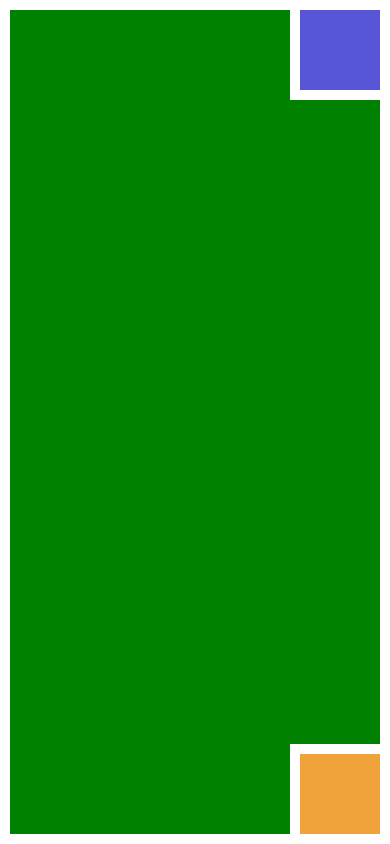
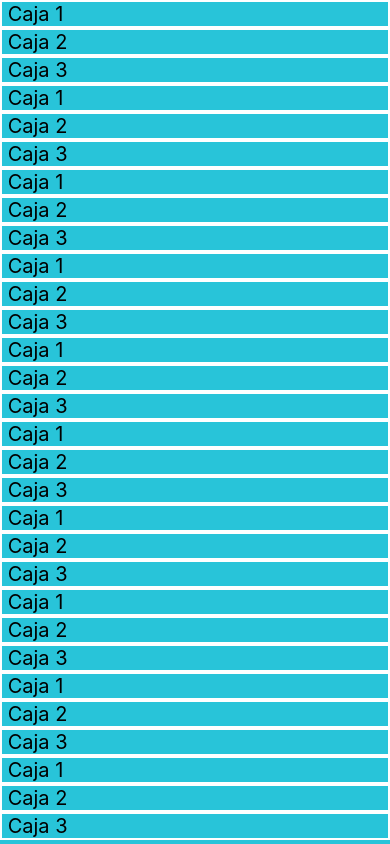
Before and after one commit to MeloGon/FirstApp-RN, a React Native app: screen / in a window 390 px wide. Built offline with nearby package versions, Linux system fonts and the light colour scheme.

Commit message:
practica flex

```diff
--- a/App.tsx
+++ b/App.tsx
@@ -5,6 +5,7 @@
 import { SafeAreaView } from 'react-native';
 import { DimensionesScreen } from './src/screens/DimensionesScreen';
 import { PositionScreen } from './src/screens/PositionScreen';
+import { FlexScreen } from './src/screens/FlexScreen';
 
 const App = () => {
   return (
@@ -13,7 +14,8 @@
     <SafeAreaView style={{flex:1}}>
       {/* <BoxObjectModelScreen /> */}
       {/* <DimensionesScreen/> */}
-      <PositionScreen/>
+      {/* <PositionScreen/> */}
+      <FlexScreen/>
     </SafeAreaView>
   )
 }
--- /dev/null
+++ b/src/screens/FlexScreen.tsx
@@ -0,0 +1,64 @@
+import React from 'react'
+import { StyleSheet, Text, View } from 'react-native'
+
+export const FlexScreen = () => {
+  return (
+    <View style={styles.container}>
+      <Text style={styles.caja1}> Caja 1</Text>
+      <Text style={styles.caja2}> Caja 2</Text>
+      <Text style={styles.caja3}> Caja 3</Text>
+      <Text style={styles.caja1}> Caja 1</Text>
+      <Text style={styles.caja2}> Caja 2</Text>
+      <Text style={styles.caja3}> Caja 3</Text>
+      <Text style={styles.caja1}> Caja 1</Text>
+      <Text style={styles.caja2}> Caja 2</Text>
+      <Text style={styles.caja3}> Caja 3</Text>
+      <Text style={styles.caja1}> Caja 1</Text>
+      <Text style={styles.caja2}> Caja 2</Text>
+      <Text style={styles.caja3}> Caja 3</Text>
+      <Text style={styles.caja1}> Caja 1</Text>
+      <Text style={styles.caja2}> Caja 2</Text>
+      <Text style={styles.caja3}> Caja 3</Text>
+      <Text style={styles.caja1}> Caja 1</Text>
+      <Text style={styles.caja2}> Caja 2</Text>
+      <Text style={styles.caja3}> Caja 3</Text>
+      <Text style={styles.caja1}> Caja 1</Text>
+      <Text style={styles.caja2}> Caja 2</Text>
+      <Text style={styles.caja3}> Caja 3</Text>
+      <Text style={styles.caja1}> Caja 1</Text>
+      <Text style={styles.caja2}> Caja 2</Text>
+      <Text style={styles.caja3}> Caja 3</Text>
+      <Text style={styles.caja1}> Caja 1</Text>
+      <Text style={styles.caja2}> Caja 2</Text>
+      <Text style={styles.caja3}> Caja 3</Text>
+      <Text style={styles.caja1}> Caja 1</Text>
+      <Text style={styles.caja2}> Caja 2</Text>
+      <Text style={styles.caja3}> Caja 3</Text>
+    </View>
+  )
+}
+
+
+const styles = StyleSheet.create({
+  container: {
+    flex: 1,
+    backgroundColor: '#28C4D9',
+    flexWrap: 'wrap',
+
+  },
+  caja1: {
+    borderWidth: 2,
+    borderColor: 'white',
+    fontSize: 20,
+  },
+  caja2: {
+    borderWidth: 2,
+    borderColor: 'white',
+    fontSize: 20,
+  },
+  caja3: {
+    borderWidth: 2,
+    borderColor: 'white',
+    fontSize: 20,
+  }
+});
```
